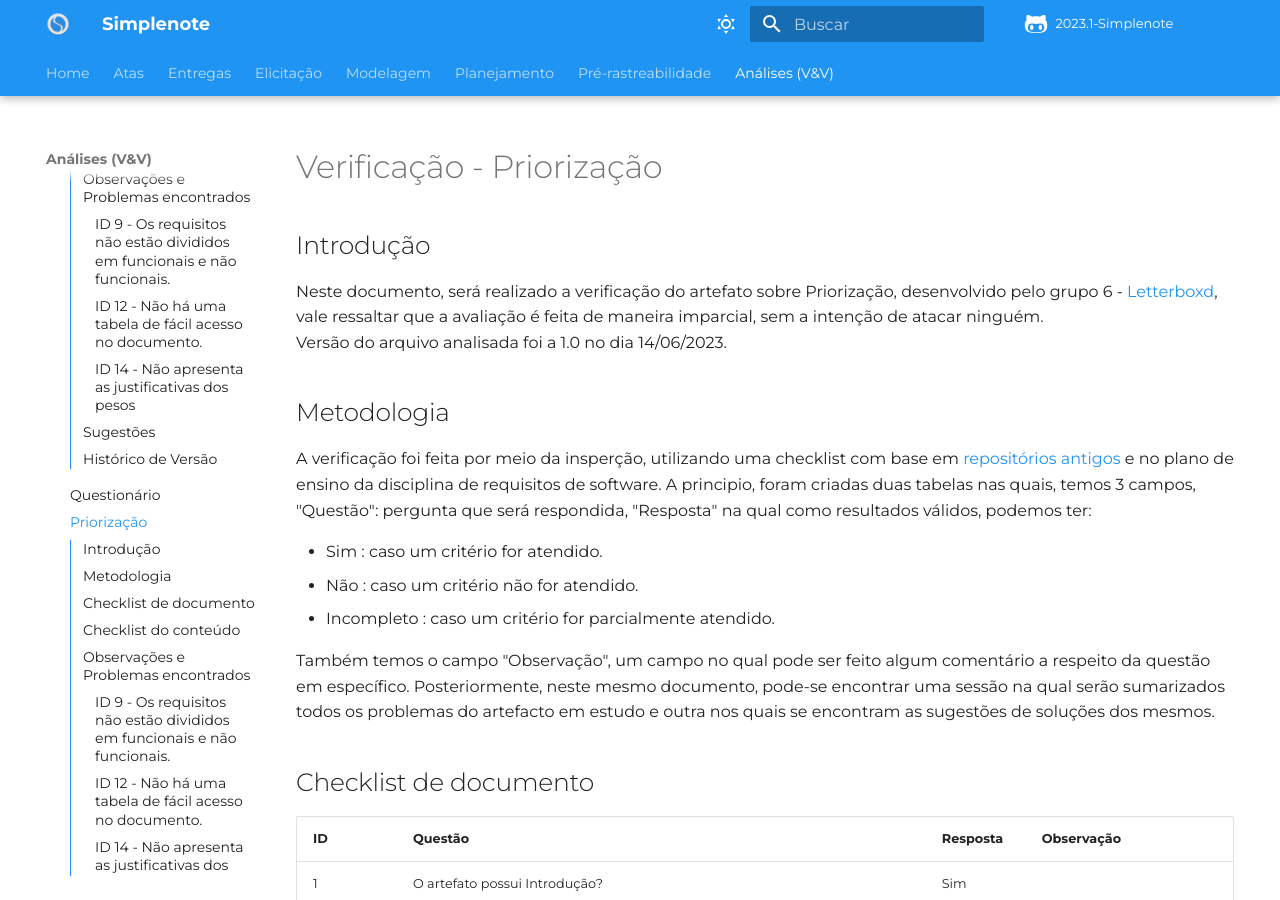
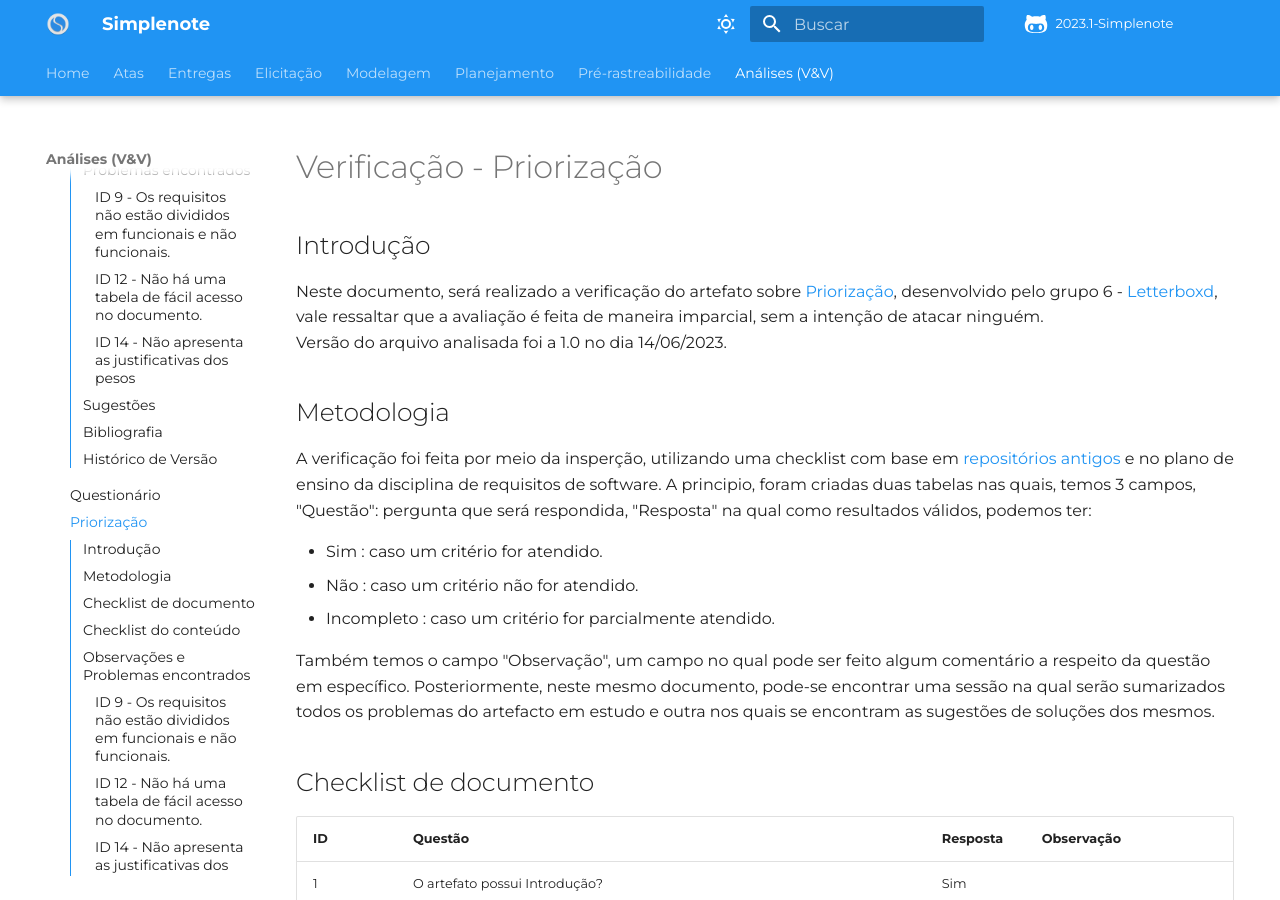
Before and after one commit to Requisitos-de-Software/2023.1-Simplenote, an MkDocs documentation site: the page built from docs/analise-grupo6/elicitacao/priorizacao.md, in a window 1280 px wide and 900 px high. Built offline with MkDocs 1.6.1 and Material for MkDocs 9.7.7, drawn with Linux system fonts in a browser that asks for light colours; some web fonts are replaced; comment, search, counter and statistics services are not loaded; some of the changed lines change nothing that is shown; some of the changed text lies outside the part shown.

Commit message:
Mudança dos linsk

```diff
--- a/docs/analise-grupo6/elicitacao/priorizacao.md
+++ b/docs/analise-grupo6/elicitacao/priorizacao.md
@@ -2,7 +2,7 @@
 
 ## Introdução
 
-Neste documento, será realizado a verificação do artefato sobre Priorização, desenvolvido pelo grupo 6 - [Letterboxd](<https://github.com/Requisitos-de-Software/2023.1-Letterboxd/tree/master>), vale ressaltar que a avaliação é feita de maneira imparcial, sem a intenção de atacar ninguém.
+Neste documento, será realizado a verificação do artefato sobre [Priorização](https://requisitos-de-software.github.io/2023.1-Letterboxd/Prioriza%C3%A7%C3%A3o/priorizacao/), desenvolvido pelo grupo 6 - [Letterboxd](<https://github.com/Requisitos-de-Software/2023.1-Letterboxd/tree/master>), vale ressaltar que a avaliação é feita de maneira imparcial, sem a intenção de atacar ninguém.
 <br>Versão do arquivo analisada foi a 1.0 no dia 14/06/2023.
 ## Metodologia
 
@@ -58,6 +58,10 @@
 Apresentar a justificativa dos pesos utilizados na tecnica FTF </br>
 Utilizar uma terceira tecnica de priorização seria ótimo. </br>
 
+## Bibliografia
+
+> [1] KARL EUGENE WIEGERS; BEATTY, J. Software requirements. Redmond, Washington: Microsoft Press, 2015.
+
 ## Histórico de Versão
 
 | Versão | Data       | Descrição                  | Autor(es)    | Revisor(es) |
```
